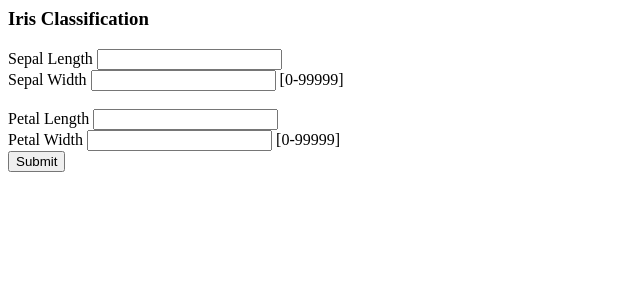
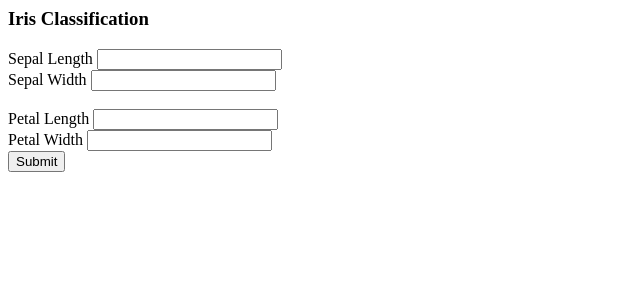
Before and after one commit to rambles-tech/DG_virtual_internship, a Flask app: page / in a window 1280 px wide. Shown: the top 300 px of the page, without its empty margins (0-640 px from the left). Run offline with Flask 2, Linux system fonts and the light colour scheme.

Commit message:
fixed index page

```diff
--- a/week04/templates/index.html
+++ b/week04/templates/index.html
@@ -7,14 +7,14 @@
     <input type="text" id="s_length" name="s_length">
     <br>
     <label for="width">Sepal Width </label>
-    <input type="text" id="s_width" name="s_width"> [0-99999]
+    <input type="text" id="s_width" name="s_width">
     <br>
     <br>
     <label for="s_length">Petal Length</label>
     <input type="text" id="p_length" name="p_length">
     <br>
     <label for="width">Petal Width </label>
-    <input type="text" id="p_width" name="p_width"> [0-99999]
+    <input type="text" id="p_width" name="p_width">
     <br>
 
     <input type="submit" value="Submit">
```
